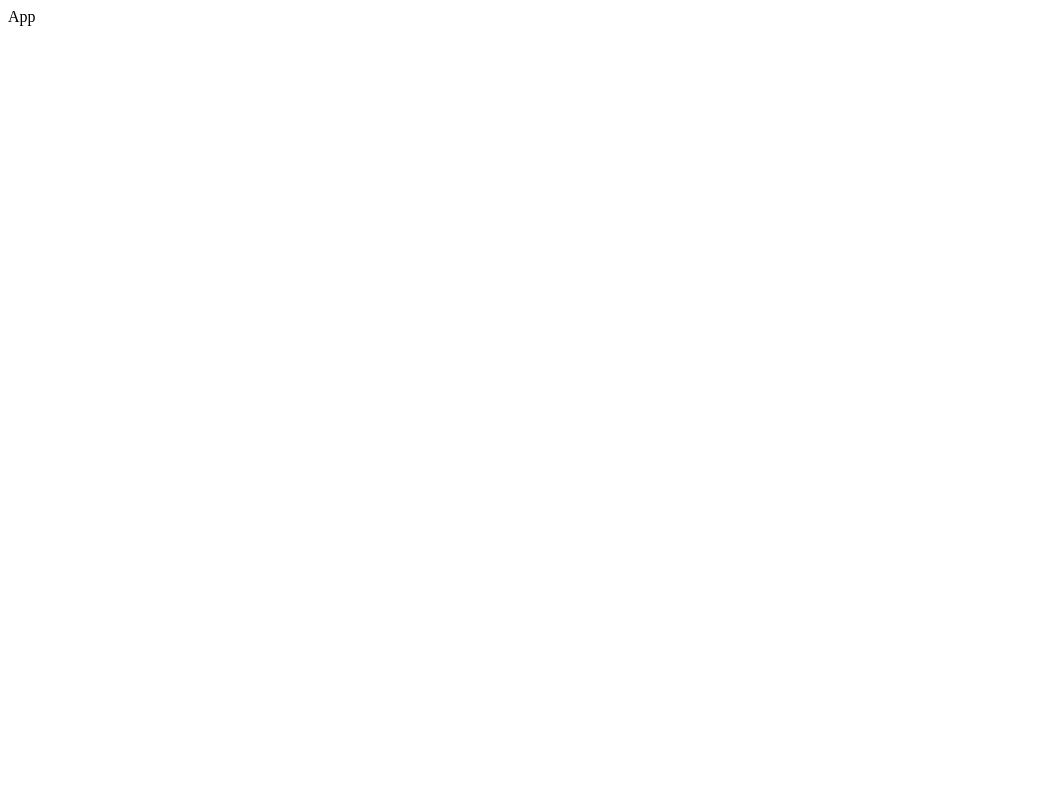
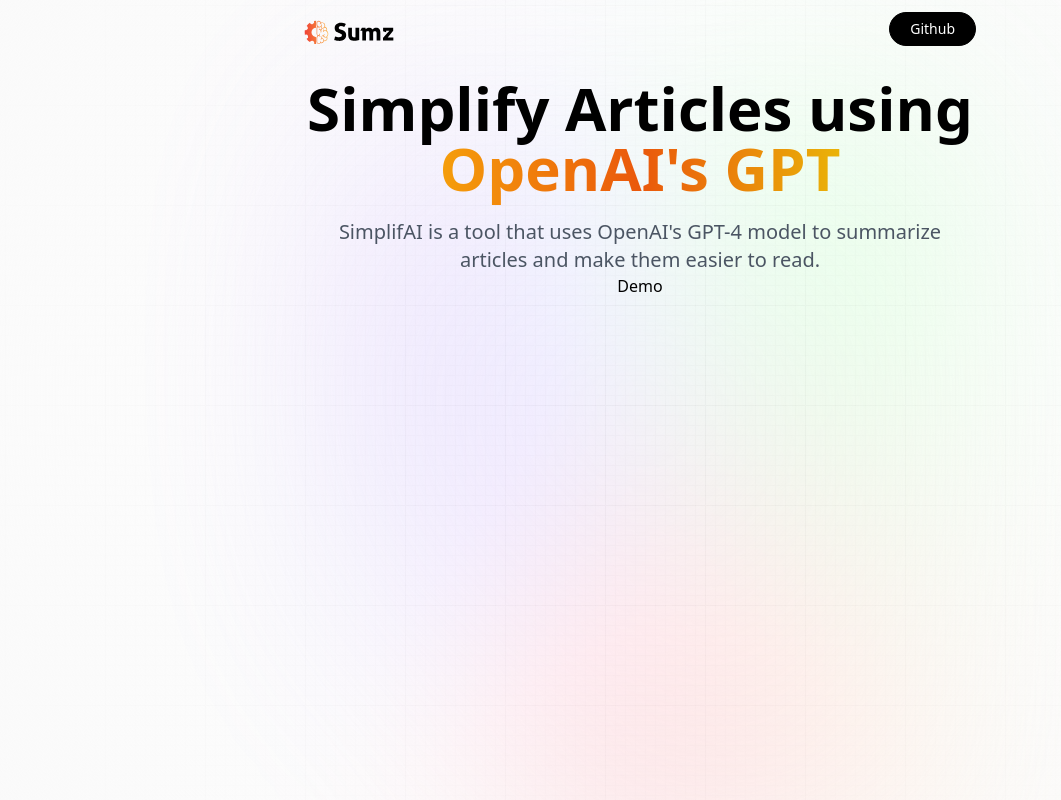
Before and after one commit to MohsinRehman12/simplifAI, a React (Vite) app: page / in a window 1280 px wide. Shown: the whole page, without its empty margins (0-1061 px from the left). Built offline with nearby package versions, Linux system fonts and the light colour scheme; a web font is replaced by a local one.

Commit message:
Hero Section Added

```diff
--- a/index.html
+++ b/index.html
@@ -14,7 +14,7 @@
     href="https://fonts.googleapis.com/css2?family=Inter:wght@100;200;300;400;500;600;700;800;900&display=swap"
     rel="stylesheet"
     />
-    <title>Vite + React</title>
+    <title>SimplifAI</title>
   </head>
   <body>
     <div id="root"></div>
--- a/src/App.css
+++ b/src/App.css
@@ -5,6 +5,16 @@
 /*
   Note: The styles for this gradient grid background is heavily inspired by the creator of this amazing site (https://dub.sh) – all credits go to them!
 */
+
+.navigationBar{
+  display: flex;
+  justify-content: space-between;
+  align-items: center;
+  margin-bottom: 2rem;
+  margin-top: 0.75rem;
+  width: 100%;
+
+}
 
 .main {
   width: 100vw;
--- a/src/App.jsx
+++ b/src/App.jsx
@@ -1,8 +1,20 @@
 import React from 'react'
+import Demo from './components/Demo'
+import Hero from './components/Hero'
+import './App.css';
 
 function App() {
   return (
-    <div>App</div>
+    <main>
+        <div className="main">
+            <div className="gradient"/>
+        </div>
+
+        <div className="app">
+            <Hero />
+            <Demo />
+        </div>
+    </main>
   )
 }
 
--- /dev/null
+++ b/src/components/Demo.jsx
@@ -0,0 +1,9 @@
+import React from 'react'
+
+const Demo = () => {
+  return (
+    <div>Demo</div>
+  )
+}
+
+export default Demo
--- /dev/null
+++ b/src/components/Hero.jsx
@@ -0,0 +1,33 @@
+import React from 'react'
+import { logo } from '../assets';
+
+const Hero = () => {
+  return (
+    <header className="w-full flex justify-center items-center flex-col">
+        <nav className="navigationBar">
+            <img src={logo} alt="logo" className="w-28 object-contain"  />
+
+            <button
+            type='button'
+            onclick={() => window.open('https://github.com/MohsinRehman12/simplifAI')}
+            className='black_btn'
+            >
+            Github
+            </button>
+        </nav>
+
+        <h1 className="head_text">
+            Simplify Articles using <br
+            className='max-md:hidden'
+            />
+            <span className="orange_gradient">OpenAI's GPT</span>
+        </h1>
+
+        <h2 className="desc">
+            SimplifAI is a tool that uses OpenAI's GPT-4 model to summarize articles and make them easier to read.
+        </h2>
+    </header>
+  )
+}
+
+export default Hero
```
